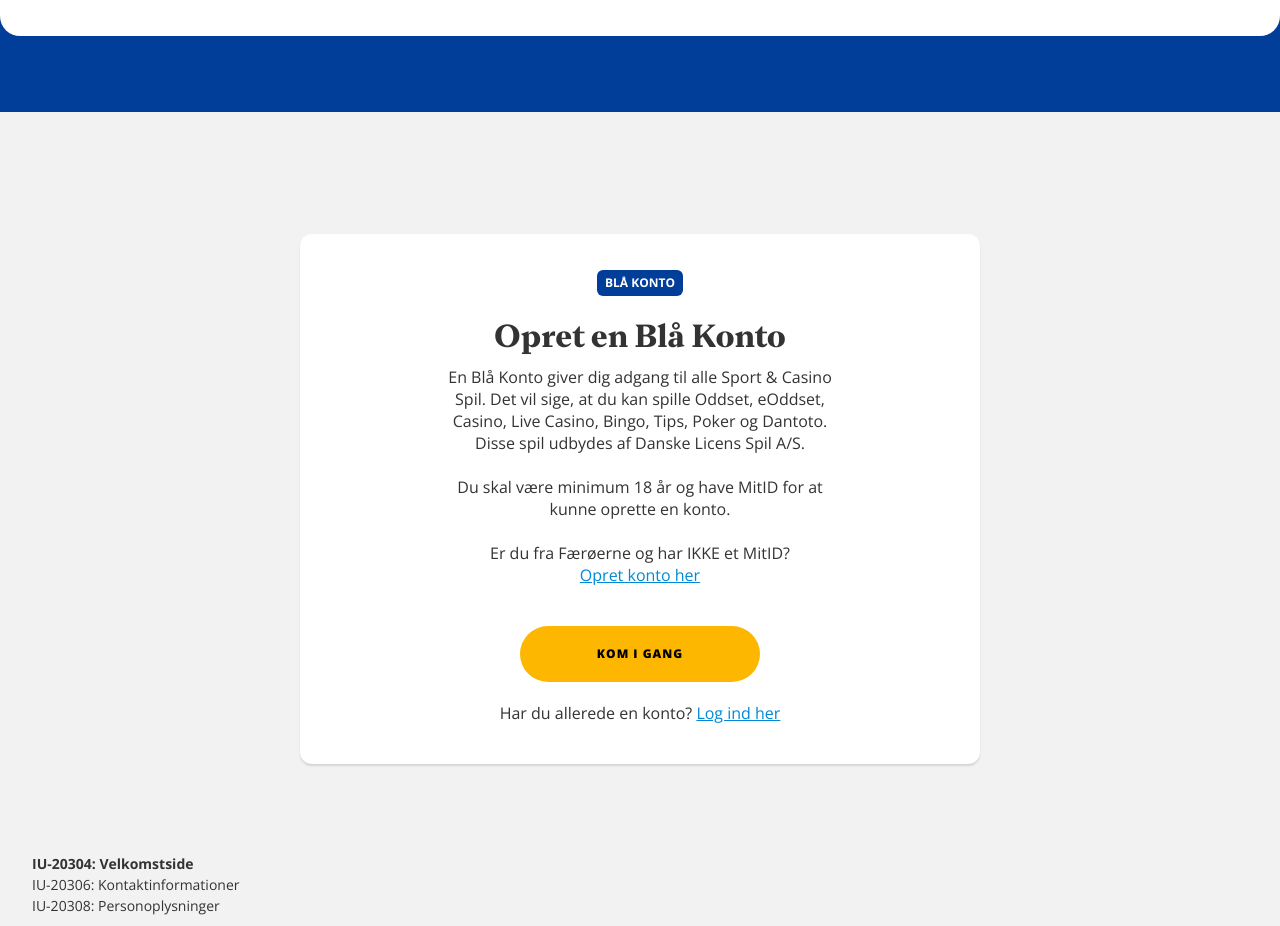
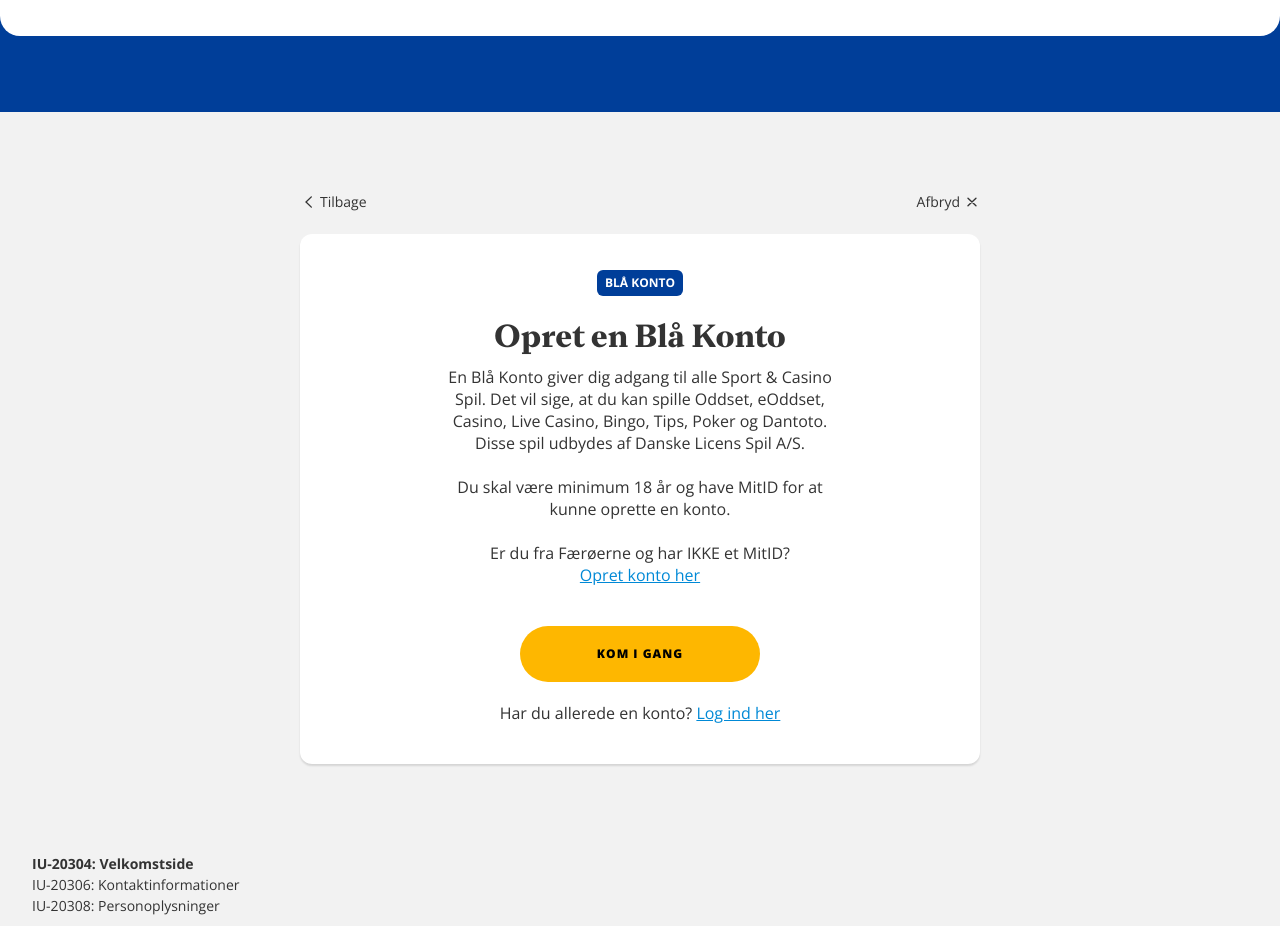
Before and after one commit to tennisfar/ds-sign-up, a React (Vite) app: page / in a window 1280 px wide. Built offline with nearby package versions, Linux system fonts and the light colour scheme; a web font is replaced by a local one.

Commit message:
add ShowCancelContext

```diff
--- a/src/Components/CancelSignUp/CancelSignUp.tsx
+++ b/src/Components/CancelSignUp/CancelSignUp.tsx
@@ -1,17 +1,21 @@
-import { TopBar } from '../TopBar/TopBar.tsx';
 import { Container } from '../Container/Container.tsx';
 import { Header } from '../Header/Header.tsx';
 import { CtaButton } from '../Cta/CtaButton.tsx';
+import { useShowCancelContext } from '../../assets/Contexts/ShowCancelContext.tsx';
 
-type CancelSignUpProps = {
-  handleCancel?: any;
-};
+export const CancelSignUp = () => {
+  const { showCancel, setShowCancel } = useShowCancelContext();
 
-export const CancelSignUp = ({ handleCancel }: CancelSignUpProps) => {
+  if (!showCancel) {
+    return null;
+  }
+
+  const handleCancel = () => {
+    setShowCancel(false);
+  };
+
   return (
     <>
-      <TopBar hideCancel={true} handleCancel={handleCancel} />
-
       <Container>
         <Header title={'Vil du annullere oprettelsen af din Blå Konto?'} />
 
--- a/src/Components/TopBar/TopBar.tsx
+++ b/src/Components/TopBar/TopBar.tsx
@@ -1,6 +1,7 @@
 import BackIcon from '../../assets/back.svg';
 import CloseIcon from '../../assets/close.svg';
 import { useStepContext } from '../../assets/Contexts/StepContext.tsx';
+import { useShowCancelContext } from '../../assets/Contexts/ShowCancelContext.tsx';
 
 type TopBarProps = {
   steps?: number;
@@ -9,12 +10,17 @@
   hideCancel?: boolean;
 };
 
-export const TopBar = ({ handleCancel, hideBack = false, hideCancel = false }: TopBarProps) => {
+export const TopBar = ({ hideBack = false }: TopBarProps) => {
   const { step, steps } = useStepContext();
+  const { showCancel, setShowCancel } = useShowCancelContext();
+
+  const handleCancel = () => {
+    setShowCancel(!showCancel);
+  };
 
   return (
     <div className={'relative max-w-[68rem] mt-70 mx-auto flex items-center h-40 mb-12 text-[1.4rem] justify-between'}>
-      {handleCancel && !hideBack && (
+      {!hideBack && (
         <div className={'flex gap-4 absolute left-0 cursor-pointer hover:underline'} onClick={handleCancel}>
           {BackIcon && <img src={BackIcon} alt={'Luk'} />}
           Tilbage
@@ -27,7 +33,7 @@
         </div>
       )}
 
-      {handleCancel && !hideCancel && (
+      {!showCancel && (
         <div className={'flex gap-4 absolute right-0 cursor-pointer hover:underline'} onClick={handleCancel}>
           Afbryd
           {CloseIcon && <img src={CloseIcon} alt={'Luk'} />}
--- /dev/null
+++ b/src/assets/Contexts/ShowCancelContext.tsx
@@ -0,0 +1,37 @@
+import React, { createContext, useContext, useState } from 'react';
+
+type ShowCancelContextProviderProps = {
+  children: React.ReactNode;
+};
+
+type ShowCancel = boolean;
+
+type ShowCancelContext = {
+  showCancel: ShowCancel;
+  setShowCancel: React.Dispatch<React.SetStateAction<ShowCancel>>;
+};
+
+export const ShowCancelContext = createContext<ShowCancelContext | null>(null);
+
+export default function ShowCancelContextProvider({ children }: ShowCancelContextProviderProps) {
+  const [showCancel, setShowCancel] = useState<ShowCancel>(false);
+
+  return (
+    <ShowCancelContext.Provider
+      value={{
+        showCancel,
+        setShowCancel,
+      }}
+    >
+      {children}
+    </ShowCancelContext.Provider>
+  );
+}
+
+export function useShowCancelContext() {
+  const context = useContext(ShowCancelContext);
+  if (!context) {
+    throw new Error('useCancelContext must be used within a CancelContextProvider');
+  }
+  return context;
+}
--- a/src/routes/__root.tsx
+++ b/src/routes/__root.tsx
@@ -2,14 +2,19 @@
 import { TanStackRouterDevtools } from '@tanstack/router-devtools';
 import { TopBar } from '../Components/TopBar/TopBar.tsx';
 import StepContextProvider from '../assets/Contexts/StepContext.tsx';
+import ShowCancelContextProvider from '../assets/Contexts/ShowCancelContext.tsx';
+import { CancelSignUp } from '../Components/CancelSignUp/CancelSignUp.tsx';
 
 function RootComponent() {
   return (
     <>
-      <StepContextProvider>
-        <TopBar />
-        <Outlet />
-      </StepContextProvider>
+      <ShowCancelContextProvider>
+        <StepContextProvider>
+          <TopBar />
+          <Outlet />
+          <CancelSignUp />
+        </StepContextProvider>
+      </ShowCancelContextProvider>
 
       <ul className="p-10 text-[1.4rem] mt-80 *:p-2">
         <li>
--- a/src/routes/index.tsx
+++ b/src/routes/index.tsx
@@ -3,9 +3,9 @@
 import { Container } from '../Components/Container/Container.tsx';
 import { CtaButton } from '../Components/Cta/CtaButton.tsx';
 import { RichText } from '../Components/RichText/RichText.tsx';
-import { useEffect, useState } from 'react';
-import { CancelSignUp } from '../Components/CancelSignUp/CancelSignUp.tsx';
+import { useEffect } from 'react';
 import { useStepContext } from '../assets/Contexts/StepContext.tsx';
+import { useShowCancelContext } from '../assets/Contexts/ShowCancelContext.tsx';
 
 export const Route = createFileRoute('/')({
   component: Index,
@@ -25,26 +25,21 @@
 
 function Index() {
   const { setStep, setSteps } = useStepContext();
+  const { showCancel } = useShowCancelContext();
 
   useEffect(() => {
     setStep(null);
     setSteps(null);
   }, [setStep, setSteps]);
 
-  const [showCancel, setShowCancel] = useState(false);
-
-  const handleCancel = () => {
-    setShowCancel(!showCancel);
-  };
+  if (showCancel) {
+    return null;
+  }
 
   return (
     <>
-      {showCancel && <CancelSignUp handleCancel={handleCancel} />}
-
       {!showCancel && (
         <>
-          {/*<TopBar handleCancel={handleCancel} hideBack={true}/>*/}
-
           <Container>
             <Header title={data.title} isDlo={data.isDlo} text={data.text} />
 
--- a/src/routes/kontaktinformationer.tsx
+++ b/src/routes/kontaktinformationer.tsx
@@ -1,9 +1,9 @@
 import { createFileRoute } from '@tanstack/react-router';
 import { Container } from '../Components/Container/Container.tsx';
 import { Header } from '../Components/Header/Header.tsx';
-import { useEffect, useState } from 'react';
-import { CancelSignUp } from '../Components/CancelSignUp/CancelSignUp.tsx';
+import { useEffect } from 'react';
 import { useStepContext } from '../assets/Contexts/StepContext.tsx';
+import { useShowCancelContext } from '../assets/Contexts/ShowCancelContext.tsx';
 
 export const Route = createFileRoute('/kontaktinformationer')({
   component: ContactInfo,
@@ -11,28 +11,19 @@
 
 function ContactInfo() {
   const { setStep, setSteps } = useStepContext();
+  const { showCancel } = useShowCancelContext();
 
   useEffect(() => {
     setStep(1);
     setSteps(7);
   }, [setStep, setSteps]);
 
-  const [showCancel, setShowCancel] = useState(false);
-
-  const handleCancel = () => {
-    setShowCancel(!showCancel);
-  };
-
   return (
     <>
-      {showCancel && <CancelSignUp handleCancel={handleCancel} />}
-
       {!showCancel && (
         <>
-          {/*<TopBar handleCancel={handleCancel}/>*/}
-
           <Container>
-            {/* Max width 392px is only for developing, to make output look exactly like Figma. Should be removed. */}
+            {/* Max width is only for developing, to make output look exactly like Figma. Should be removed. */}
             <div className={'max-w-[360px]'}>
               <Header title={'Kontaktinformationer'} text={'Indtast venligst din e-mailadresse og telefonnummer.'} />
             </div>
--- a/src/routes/personoplysninger.tsx
+++ b/src/routes/personoplysninger.tsx
@@ -1,9 +1,9 @@
 import { createFileRoute } from '@tanstack/react-router';
 import { Container } from '../Components/Container/Container.tsx';
 import { Header } from '../Components/Header/Header.tsx';
-import { useEffect, useState } from 'react';
-import { CancelSignUp } from '../Components/CancelSignUp/CancelSignUp.tsx';
+import { useEffect } from 'react';
 import { useStepContext } from '../assets/Contexts/StepContext.tsx';
+import { useShowCancelContext } from '../assets/Contexts/ShowCancelContext.tsx';
 
 export const Route = createFileRoute('/personoplysninger')({
   component: PersonalInfo,
@@ -11,27 +11,18 @@
 
 function PersonalInfo() {
   const { setStep } = useStepContext();
+  const { showCancel } = useShowCancelContext();
 
   useEffect(() => {
     setStep(2);
   }, [setStep]);
 
-  const [showCancel, setShowCancel] = useState(false);
-
-  const handleCancel = () => {
-    setShowCancel(!showCancel);
-  };
-
   return (
     <>
-      {showCancel && <CancelSignUp handleCancel={handleCancel} />}
-
       {!showCancel && (
         <>
-          {/*<TopBar handleCancel={handleCancel}/>*/}
-
           <Container>
-            {/* Max width 392px is only for developing, to make output look exactly like Figma. Should be removed. */}
+            {/* Max width is only for developing, to make output look exactly like Figma. Should be removed. */}
             <div className={'max-w-[392px]'}>
               <Header
                 title={'Personoplysninger'}
```
